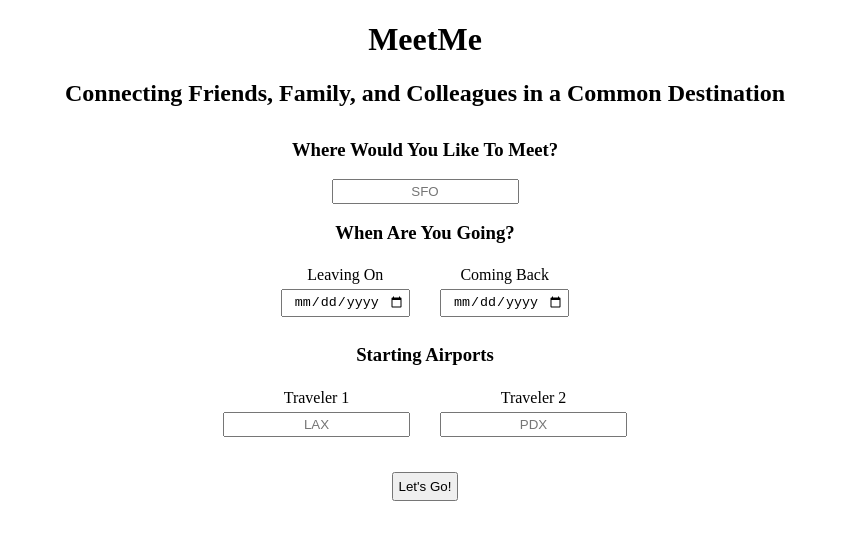
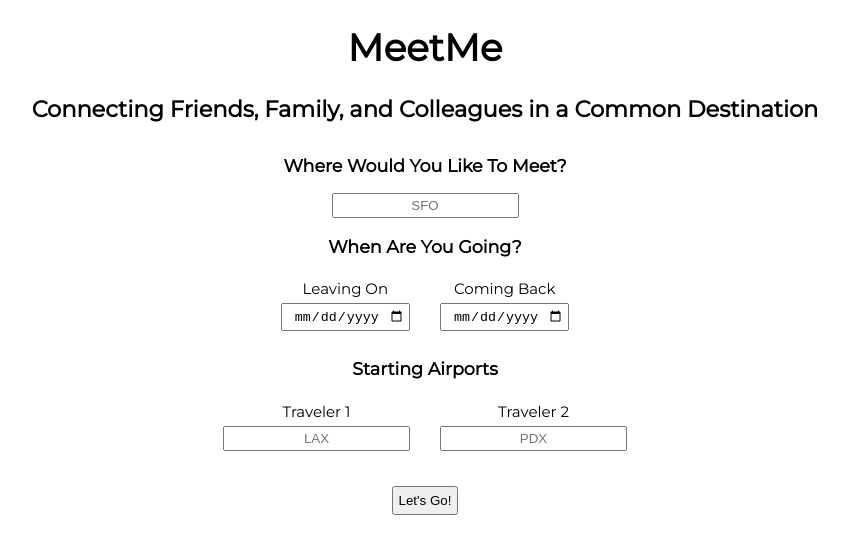
Before and after one commit to greffly/MeetMe-API-Hack, a plain HTML site: page index.html in a window 1280 px wide. Shown: the whole page, without its empty margins (215-1064 px from the left). Drawn offline with nearby package versions, Linux system fonts and the light colour scheme.

Commit message:
formatting tweaks

```diff
--- a/index.html
+++ b/index.html
@@ -10,18 +10,18 @@
         <script src="https://code.jquery.com/jquery-3.3.1.js" integrity="sha256-2Kok7MbOyxpgUVvAk/HJ2jigOSYS2auK4Pfzbm7uH60=" crossorigin="anonymous"></script>
     </head>
     <body>
-    <header class="title">
+        <header class="pageTitle">
             <h1>MeetMe</h1>
             <h2>Connecting Friends, Family, and Colleagues in a Common Destination</h2>
         </header>
         <form class="flightSearchForm">
-        <section class="destinationForm">
+            <section class="enterDestination">
                 <label for="destinationSearch"><h3>Where Would You Like To Meet?</h3></label>
                 <datalist id="airportCode"></datalist>
                 <input class="destination" type="text" placeholder="SFO" list="airportCode" name="airportCode" required>
             </section>
             <h3>When Are You Going?</h3>
-        <section class="dateForm">
+            <section class="enterTripDates">
                 <div class="formSection">
                     <label>Leaving On</label>
                     <input class="startDate" type="date" id="dates" placeholder="mm/dd/yyyy" required>
@@ -32,7 +32,7 @@
                 </div>
             </section>
             <h3 class="originatingAirport">Starting Airports</h3>
-        <section class="startingPoint">
+            <section class="enterOrigin">
                 <div class="formSection">
                     <label>Traveler 1</label>
                     <input class="airport0" type="text" placeholder="LAX" id="airportCode" required>
--- a/index.js
+++ b/index.js
@@ -2,7 +2,6 @@
 
 const flightSearchURL = "https://apidojo-hipmunk-v1.p.rapidapi.com/flights/create-session";
 const flightApiKey = "37815a5062mshb00a5a1e7f13f85p1e7925jsn183b12ff34e5";
-
 var flightCodeList = Object.keys(airportCodeData);
 
 const options = {
@@ -12,7 +11,6 @@ const options = {
 
 function displayFlightResults(responseJson) {
     //console.log('displayflightresults working');
-
     var departureDate;
     var arrivalDate;
     var departureAirport;
@@ -83,14 +81,13 @@ function getFlightResults1() {
             }
     const queryString = formatQueryParams(params);
     const url = flightSearchURL + '?' + queryString;
-    console.log('index of destination: ', flightCodeList.indexOf(destination));
 
     fetch(url, {
         headers: {"X-RapidAPI-Key": "37815a5062mshb00a5a1e7f13f85p1e7925jsn183b12ff34e5"}
     })
         .then (response => {
-            if (flightCodeList.indexOf(destination) == -1 || flightCodeList.indexOf(departureLocation0) == -1) {
-                alert('Please enter a valid airport code for traveler 1.');
+            if (flightCodeList.indexOf(destination) == -1) {
+                alert('Please enter a valid destination airport code.');
                 throw new Error(response.statusText);
             }
             else {
@@ -123,7 +120,7 @@ fetch(url, {
     .then (response => {
         if (response.ok) {
             if (flightCodeList.indexOf(departureLocation1) == -1) {
-                console.log('Please enter a valid airport code for traveler 1.');
+                alert('Please enter a valid airport code for traveler 2.');
                 throw new Error(response.statusText);
             }
             else {
@@ -155,8 +152,8 @@ fetch(url, {
     headers: {"X-RapidAPI-Key": "37815a5062mshb00a5a1e7f13f85p1e7925jsn183b12ff34e5"}
 })
     .then (response => {
-        if (flightCodeList.indexOf(destination) == -1 || flightCodeList.indexOf(departureLocation0) == -1) {
-            console.log('Please enter a valid airport code for traveler 2.');
+        if (flightCodeList.indexOf(departureLocation0) == -1) {
+            alert('Please enter a valid airport code for traveler 1.');
             throw new Error(response.statusText);
         }
         else {
@@ -188,8 +185,8 @@ fetch(url, {
 })
 
     .then (response => {
-        if (flightCodeList.indexOf(destination) == -1 || flightCodeList.indexOf(departureLocation1) == -1) {
-            alert ('Please enter a valid airport code for traveler 2.');
+        if (flightCodeList.indexOf(departureLocation1) == -1) {
+            console.log ('Please enter a valid airport code for traveler 2.');
             throw new Error(response.statusText);
         }
         else {
@@ -232,7 +229,7 @@ function watchForm() {
     $('.flightSearchForm').submit(event => {
         event.preventDefault();
         getAllFlightResults();
-        console.log('form is working');
+        console.log('flight form is working');
     })
 }
 
--- a/photoAPI.js
+++ b/photoAPI.js
@@ -17,7 +17,7 @@ function displayPhotos(responseJson) {
     $('.destinationName').append(`<h2>Ah, Beautiful ${airportCodeData[destination]}</h2>`);
     for (let i = 0; i < responseJson.results.length; i++) {
         $('.destinationPhotoList').append(
-            `<li class="photo"><img src="${responseJson.results[i].urls.full}"</li>`
+            `<li class="photo"><img src="${responseJson.results[i].urls.full}" alt="Picture of ${airportCodeData[destination]}"</li>`
         )
     }
 }
--- a/style.css
+++ b/style.css
@@ -4,6 +4,8 @@
 
 html {
     text-align: center;
+    font-family: Montserrat;
+    font-size: 15px;
 }
 
 input, label {
@@ -15,12 +17,16 @@ input {
     margin: 5px;
 }
 
-.destinationForm, input {
+h1 {
+    font-size: 2.5em;
+}
+
+.enterDestination, input {
     display: inline-block;
     text-align: center;
 }
 
-.destinationForm, .startingPoint {
+.enterDestination, .enterOrigin {
     position: relative;
 }
 
@@ -46,7 +52,7 @@ button {
     padding: 0;
 }
 
-.dateForm, .startingPoint {
+.enterTripDates, .enterOrigin {
     display: flex;
     flex-direction: row;
     justify-content: center;
```
Lines whose indentation alone changed are shown as unchanged.
